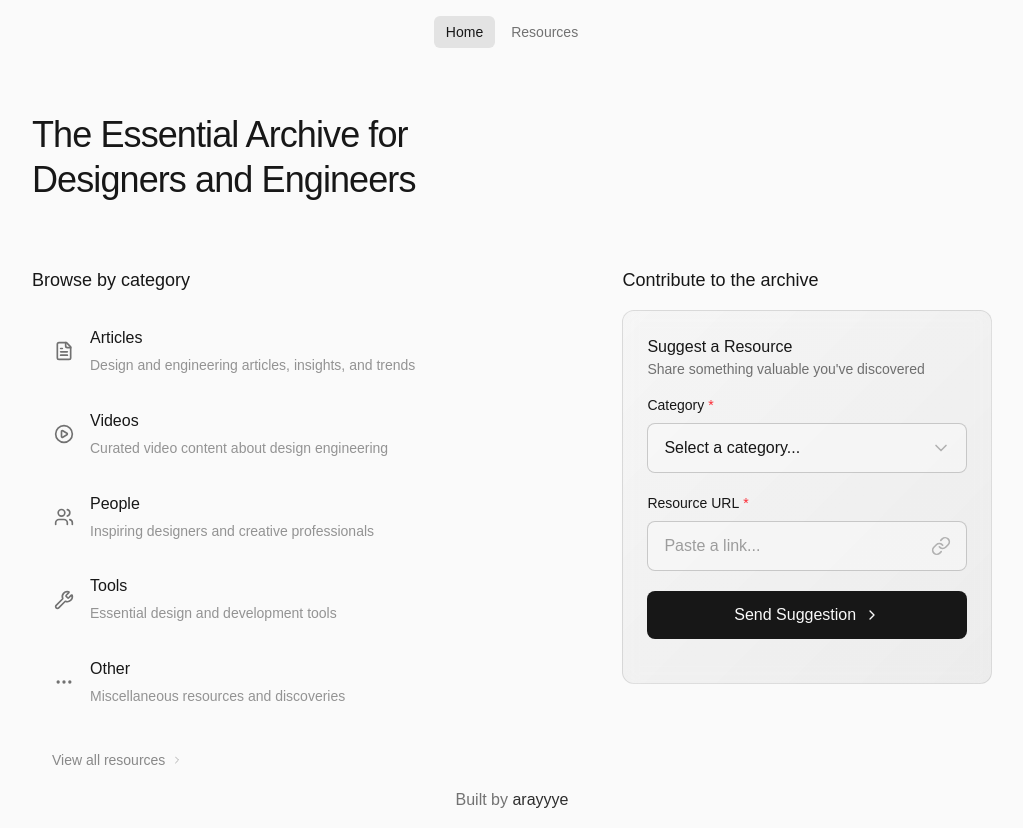
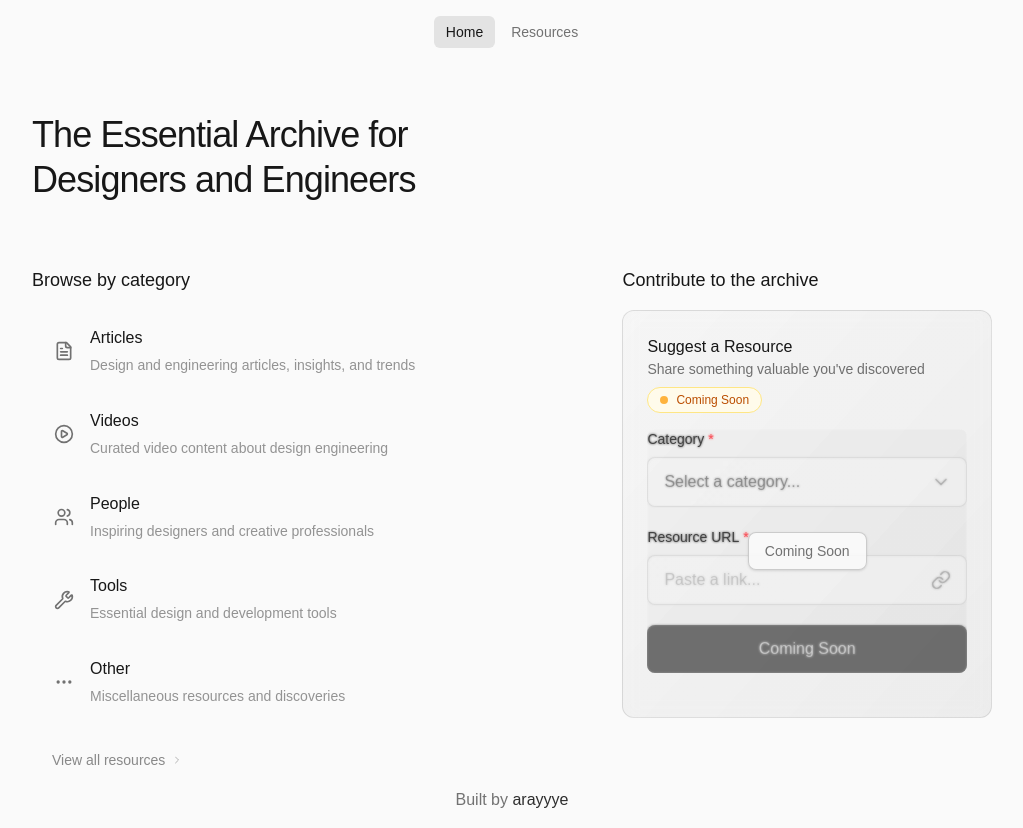
Before and after one commit to ahmadrafidev/vault, a Next.js app: page / in a window 1280 px wide. Shown: the whole page, without its empty margins (128-1151 px from the left). Built offline with nearby package versions, Linux system fonts and the light colour scheme.

Commit message:
coming soon form

```diff
--- a/src/components/ui/suggestion-form.tsx
+++ b/src/components/ui/suggestion-form.tsx
@@ -49,6 +49,7 @@ export function SuggestionForm({ className }: SuggestionFormProps) {
   const [submitStatus, setSubmitStatus] = useState<'idle' | 'success' | 'error'>('idle');
 
   const categories = getCategoriesByPriority();
+  const isComingSoon = true; // Set to false when ready to enable
 
   const handleInputChange = (field: string, value: string) => {
     setFormData(prev => ({ ...prev, [field]: value }));
@@ -117,10 +118,22 @@ export function SuggestionForm({ className }: SuggestionFormProps) {
           <p className="text-sm text-foreground/60">
             Share something valuable you've discovered
           </p>
+          <div className="mt-2 inline-flex items-center gap-2 px-3 py-1 bg-amber-50 border border-amber-200 rounded-full">
+            <div className="w-2 h-2 bg-amber-500 rounded-full animate-pulse"></div>
+            <span className="text-xs font-medium text-amber-700">Coming Soon</span>
+          </div>
         </div>
       </div>
 
-      <form onSubmit={handleSubmit} className="space-y-5" role="form" aria-labelledby="suggest-form-heading">
+      <div className="relative">
+        {isComingSoon && (
+          <div className="absolute inset-0 bg-background/20 backdrop-blur-[1px] rounded-lg z-10 flex items-center justify-center">
+            <div className="bg-background/90 border border-foreground/20 rounded-lg px-4 py-2 shadow-sm">
+              <p className="text-sm text-foreground/60 text-center">Coming Soon</p>
+            </div>
+          </div>
+        )}
+        <form onSubmit={handleSubmit} className="space-y-5" role="form" aria-labelledby="suggest-form-heading">
         {/* Category Selection */}
         <FormField
           label="Category"
@@ -131,8 +144,8 @@ export function SuggestionForm({ className }: SuggestionFormProps) {
             <select
               value={formData.category || ''}
               onChange={(e) => handleInputChange('category', e.target.value)}
-              className="w-full px-4 py-3 pr-12 bg-background/50 border border-foreground/20 rounded-lg text-base focus:outline-none focus:ring-2 focus:ring-foreground/30 focus:border-foreground/60 focus:bg-background focus:shadow-sm focus:shadow-foreground/10 transition-all duration-200 appearance-none"
-              disabled={isPending}
+              className="w-full px-4 py-3 pr-12 bg-background/50 border border-foreground/20 rounded-lg text-base focus:outline-none focus:ring-2 focus:ring-foreground/30 focus:border-foreground/60 focus:bg-background focus:shadow-sm focus:shadow-foreground/10 transition-all duration-200 appearance-none disabled:opacity-50 disabled:cursor-not-allowed"
+              disabled={isPending || isComingSoon}
             >
               <option value="">Select a category...</option>
               {categories.map((category) => (
@@ -161,8 +174,8 @@ export function SuggestionForm({ className }: SuggestionFormProps) {
               value={formData.url || ''}
               onChange={(e) => handleInputChange('url', e.target.value)}
               placeholder="Paste a link..."
-              className="w-full pl-4 pr-12 py-3 bg-background/50 border border-foreground/20 rounded-lg text-base placeholder:text-foreground/40 focus:outline-none focus:ring-2 focus:ring-foreground/30 focus:border-foreground/60 focus:bg-background focus:shadow-sm focus:shadow-foreground/10 transition-all duration-200"
-              disabled={isPending}
+              className="w-full pl-4 pr-12 py-3 bg-background/50 border border-foreground/20 rounded-lg text-base placeholder:text-foreground/40 focus:outline-none focus:ring-2 focus:ring-foreground/30 focus:border-foreground/60 focus:bg-background focus:shadow-sm focus:shadow-foreground/10 transition-all duration-200 disabled:opacity-50 disabled:cursor-not-allowed"
+              disabled={isPending || isComingSoon}
               required
               aria-describedby="url-help"
             />
@@ -179,11 +192,13 @@ export function SuggestionForm({ className }: SuggestionFormProps) {
         {/* Submit Button */}
         <button
           type="submit"
-          disabled={isPending}
+          disabled={isPending || isComingSoon}
           className="w-full px-5 py-3 bg-foreground text-background rounded-lg font-medium hover:bg-foreground/90 transition-all duration-200 transform hover:scale-[1.02] active:scale-[0.98] text-base flex items-center justify-center gap-2 focus:outline-none focus:ring-2 focus:ring-foreground/20 focus:ring-offset-2 disabled:opacity-50 disabled:cursor-not-allowed disabled:hover:scale-100"
           aria-describedby="submit-help"
         >
-          {isPending ? (
+          {isComingSoon ? (
+            <span>Coming Soon</span>
+          ) : isPending ? (
             <>
               <div className="w-4 h-4 border-2 border-background/30 border-t-background rounded-full animate-spin" />
               <span>Sending...</span>
@@ -213,7 +228,8 @@ export function SuggestionForm({ className }: SuggestionFormProps) {
         <div id="submit-help" className="sr-only">
           Submit your resource suggestion to be reviewed for inclusion in the archive
         </div>
-      </form>
+        </form>
+      </div>
     </div>
   );
 }
```
